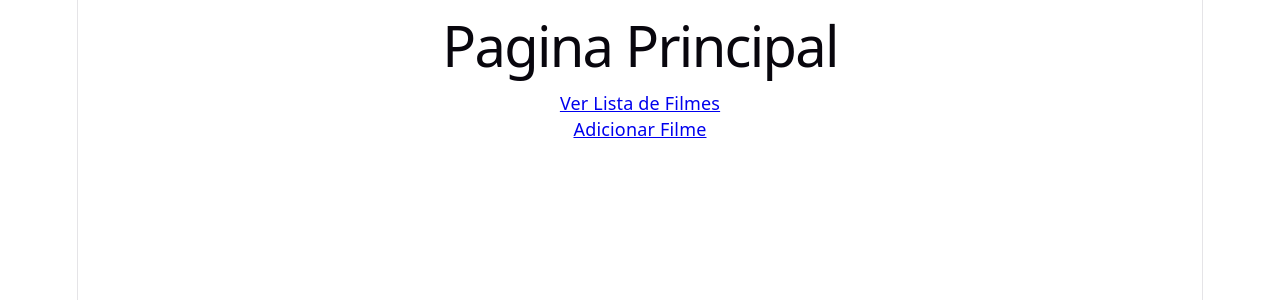
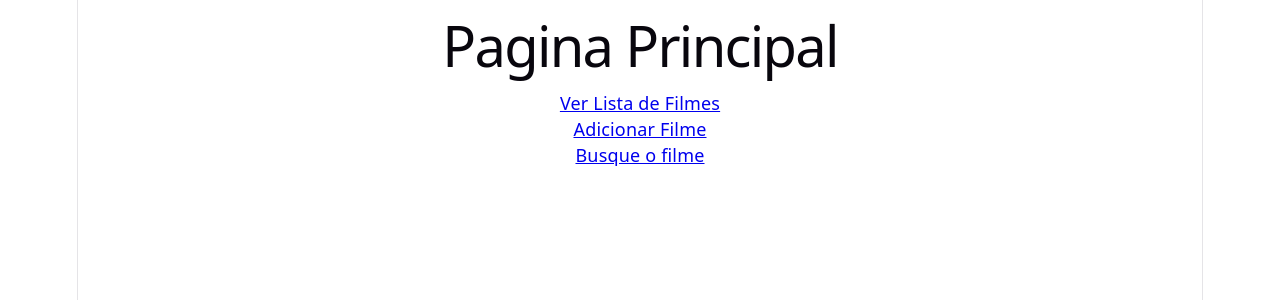
Before and after one commit to KalyssonRyan/MovieTracker, a React (Vite) app in the folder frontend/: page / in a window 1280 px wide. Shown: the top 300 px of the page. Built offline with nearby package versions, Linux system fonts and the light colour scheme.

Commit message:
feat(HomePage.tsx): Link to Search

```diff
--- a/frontend/src/pages/HomePage.tsx
+++ b/frontend/src/pages/HomePage.tsx
@@ -6,6 +6,7 @@ function HomePage() {
       <h1>Pagina Principal</h1>
       <Link to={"/movies"}>Ver Lista de Filmes</Link>
       <Link to={"/create"}>Adicionar Filme</Link>
+      <Link to={"/search"}>Busque o filme</Link>
     </>
   );
 }
```
